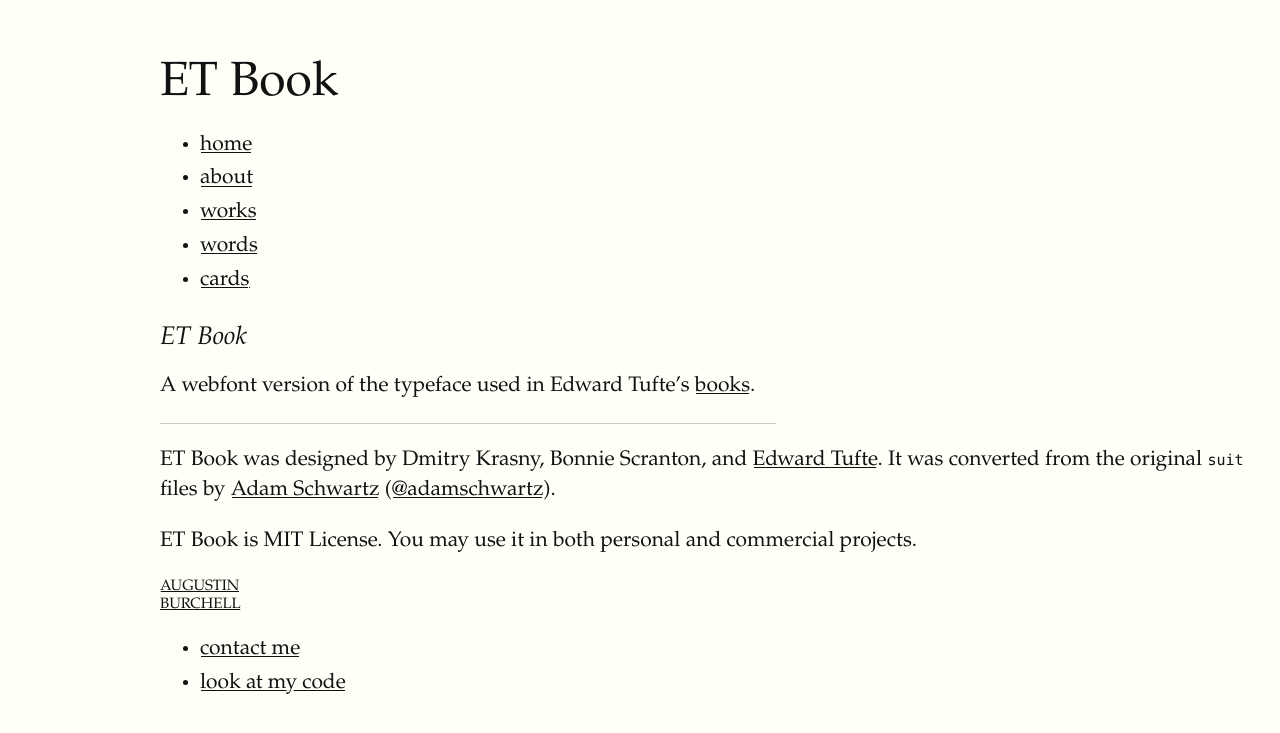
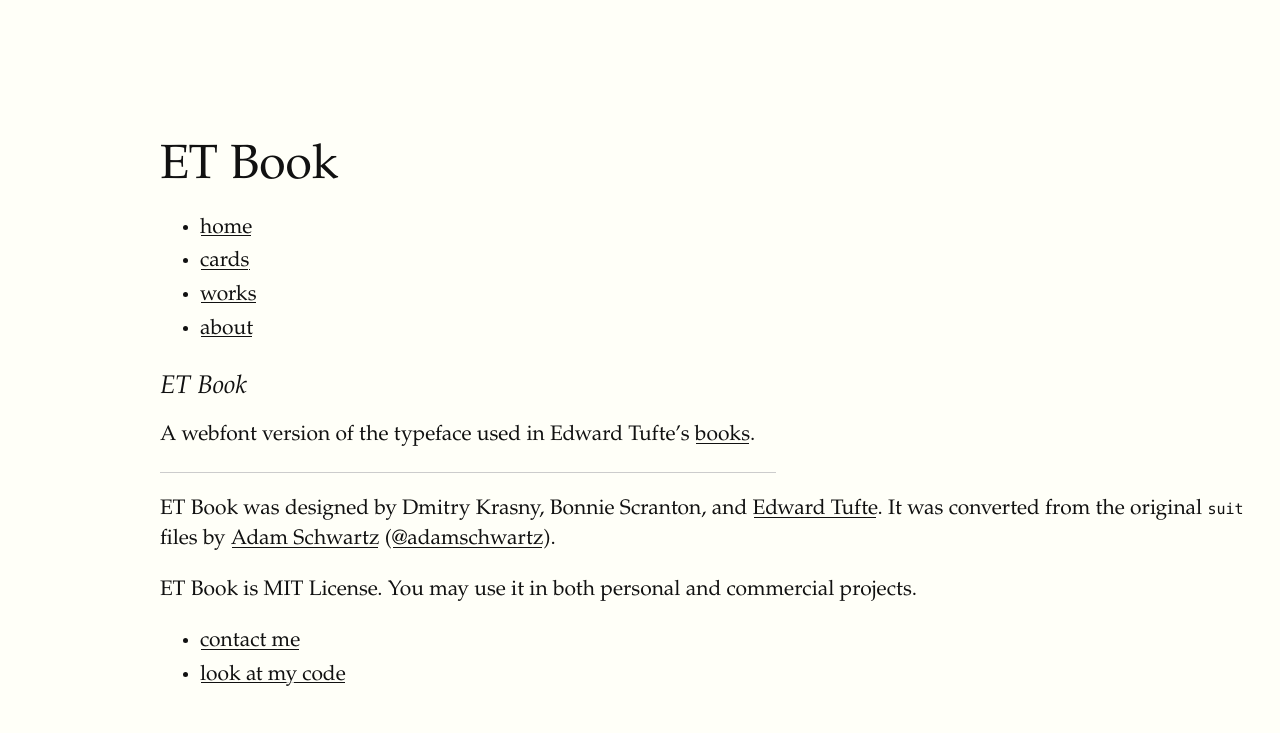
Before and after one commit to aburchell/aburchell.github.io, a Jekyll site: the page built from et-book/README.md, in a window 1280 px wide. Shown: the top 733 px of the page. Built offline with Jekyll 4.4.1, drawn with Linux system fonts in a browser that asks for light colours; some web fonts are replaced; our own code applies the rules of GitHub Pages for plain Markdown files.

Commit message:
Transitioning to Tufte CSS semantic HTML

```diff
--- a/_includes/footer.html
+++ b/_includes/footer.html
@@ -1,4 +1,3 @@
-<div class="bottom-junk">
 <footer class="main-footer">
     <div>
         <ul>
@@ -7,4 +6,3 @@
         </ul>
     </div>
 </footer>
-</div>
--- a/_includes/header.html
+++ b/_includes/header.html
@@ -1,8 +1,10 @@
 <head>
     <meta charset="utf-8">
     <title>{{ page.title }}</title>
+    <link rel="stylesheet" type="text/css" href="/css/tufte.css">
+    <meta name="viewport" content="width=device-width, initial-scale=1">
+
     <!-- link to main stylesheet -->
     <!-- <link rel="stylesheet" type="text/css" href="/css/main.css"> -->
-    <link rel="stylesheet" type="text/css" href="/css/tufte.css">
-    <link href="https://fonts.googleapis.com/css?family=Dosis:800&display=swap" rel="stylesheet">
+    <!-- <link href="https://fonts.googleapis.com/css?family=Dosis:800&display=swap" rel="stylesheet"> -->
 </head>
--- a/_includes/navigation.html
+++ b/_includes/navigation.html
@@ -1,10 +1,10 @@
 <nav class="main-nav">
    <ul>
        <li><a href="https://aburchell.github.io">home</a></li>
+       <li><a href="/cards">cards</a></li>
+       <li><a href="/works">works</a></li>
        <li><a href="/about">about</a></li>
        <!-- <li><a href="/cv">CV</a></li> -->
-       <li><a href="/works">works</a></li>
-       <li><a href="/wordjournal">words</a></li>
-       <li><a href="/cards">cards</a></li>
+       <!-- <li><a href="/wordjournal">words</a></li> -->
    </ul>
 </nav>
--- a/_layouts/default.html
+++ b/_layouts/default.html
@@ -2,14 +2,21 @@
 <html lang="en">
     {% include header.html %}
     <body class="wrapper">
+        <article>
             <h1 class="page-header">
                 {{ page.title }}
             </h1>
+            <p class="subtitle">
                 {% include navigation.html %}
+            </p>
+
             <div class="container">
             {{ content }}
             </div>
-        {% include myName.html %}
+
+            <!-- {% include myName.html %} -->
+
             {% include footer.html %}
+        </article>
     </body>
 </html>
```
Lines whose indentation alone changed are shown as unchanged.
